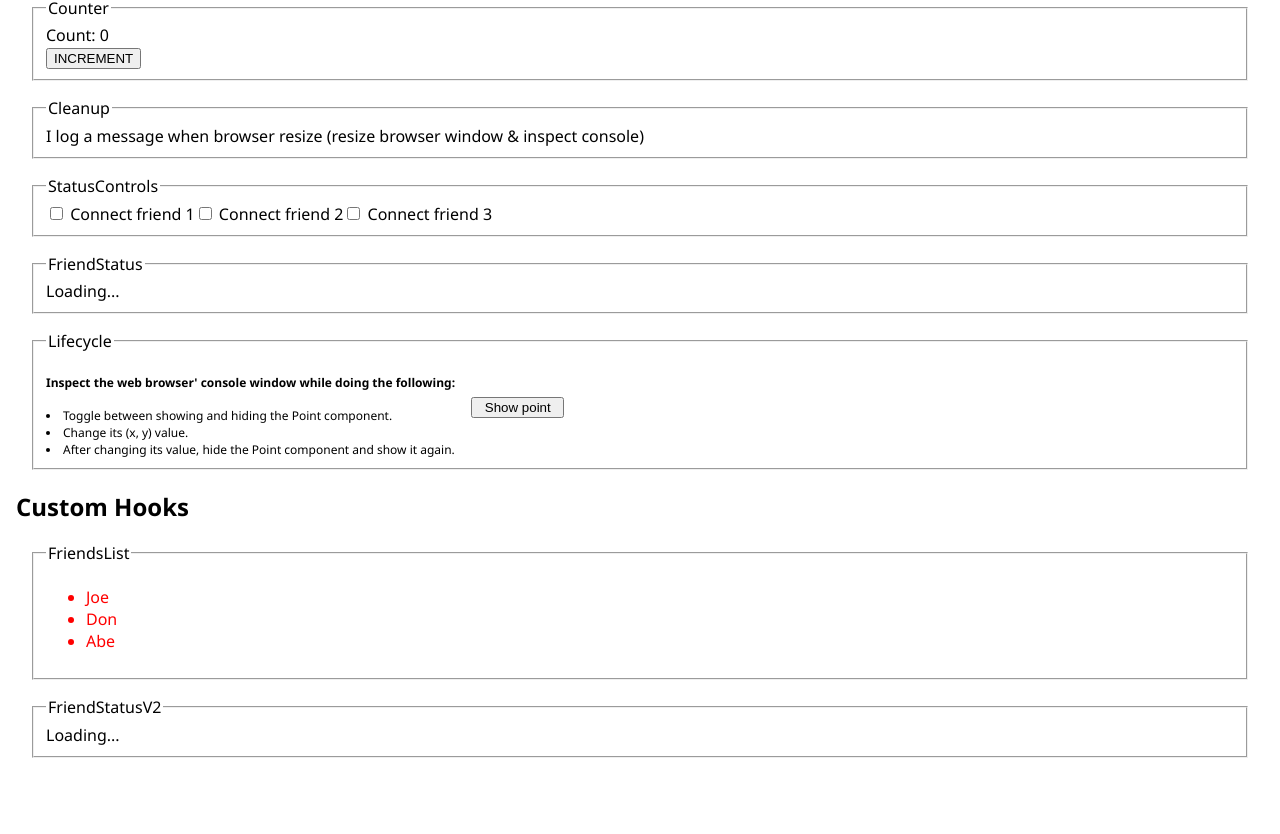
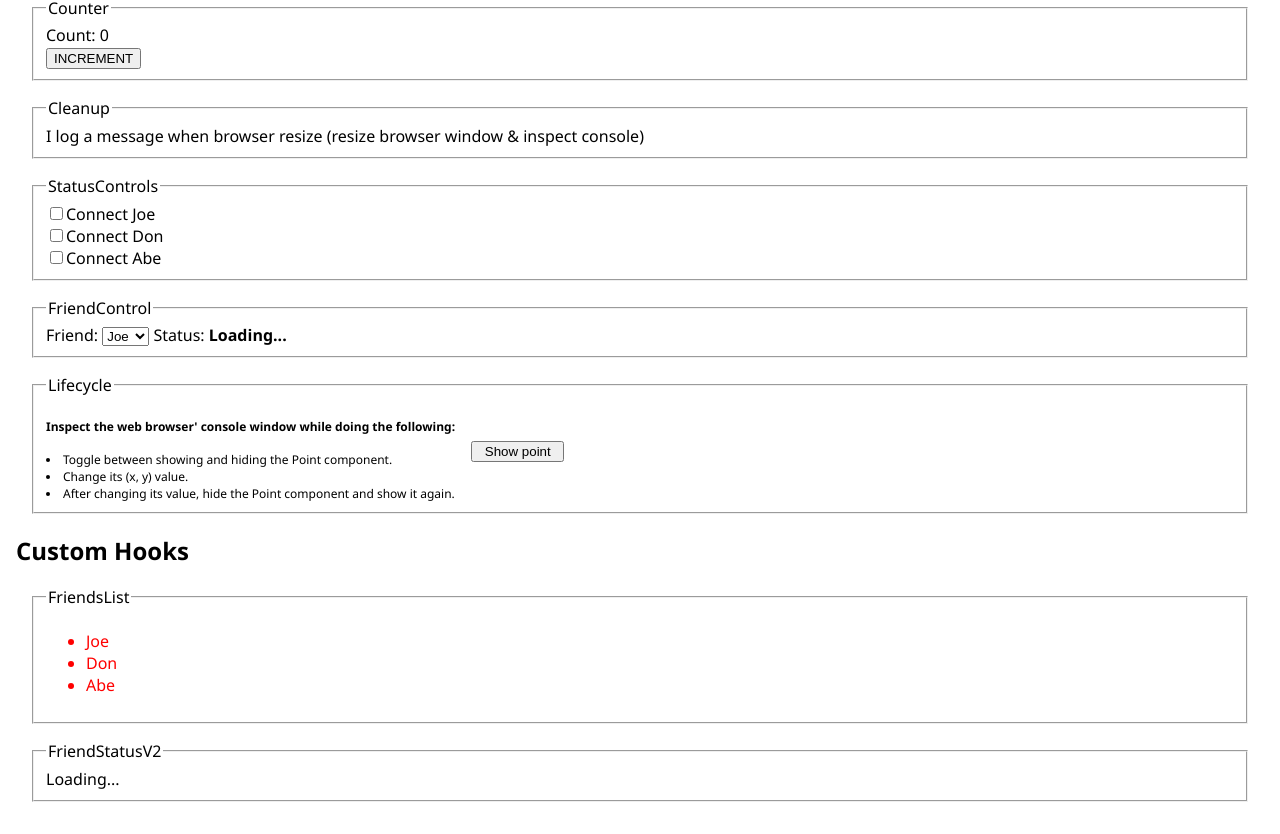
Before and after one commit to Shlomo-Moller/hooks, a React (Create React App) app: page / in a window 1280 px wide. Shown: the part 1170-2004 px from the top of the page. Before the commit the page ends 1960 px from the top, so only its background shows below. Built offline with nearby package versions, Linux system fonts and the light colour scheme; the HTML template or start-up script is replaced by a standard one.

Commit message:
Fix bugs related to ChatAPI usage

```diff
--- a/src/App.js
+++ b/src/App.js
@@ -5,12 +5,12 @@ import Fieldset from './components/Fieldset'
 import LogHi from './components/useEffect/LogHi'
 import Counter from './components/useEffect/Counter'
 import Cleanup from './components/useEffect/Cleanup'
-import FriendStatus from './components/useEffect/friendStatus/FriendStatus'
 import { friend } from './components/useEffect/friendStatus/util'
 import Lifecycle from './components/useEffect/lifecycle/Lifecycle'
 import FriendsList from './components/Custom Hooks/FriendsList'
 import FriendStatusV2 from './components/Custom Hooks/FriendStatusV2'
 import StatusControls from './components/useEffect/friendStatus/StatusControls'
+import FriendControl from './components/useEffect/friendStatus/FriendControl'
 
 const App = () => {
   return (
@@ -28,12 +28,12 @@ const App = () => {
         <Fieldset legend='HookRuleTest'><HookRuleTest                 /></Fieldset>
 
         <h2>useEffect</h2>
-        <Fieldset legend='LogHi'         ><LogHi                        /></Fieldset>
-        <Fieldset legend='Counter'       ><Counter                      /></Fieldset>
-        <Fieldset legend='Cleanup'       ><Cleanup                      /></Fieldset>
-        <Fieldset legend='StatusControls'><StatusControls               /></Fieldset>
-        <Fieldset legend='FriendStatus'  ><FriendStatus friend={friend} /></Fieldset>
-        <Fieldset legend='Lifecycle'     ><Lifecycle                    /></Fieldset>
+        <Fieldset legend='LogHi'         ><LogHi          /></Fieldset>
+        <Fieldset legend='Counter'       ><Counter        /></Fieldset>
+        <Fieldset legend='Cleanup'       ><Cleanup        /></Fieldset>
+        <Fieldset legend='StatusControls'><StatusControls /></Fieldset>
+        <Fieldset legend='FriendControl' ><FriendControl  /></Fieldset>
+        <Fieldset legend='Lifecycle'     ><Lifecycle      /></Fieldset>
 
         <h2>Custom Hooks</h2>
         <Fieldset legend='FriendsList'   ><FriendsList                    /></Fieldset>
--- /dev/null
+++ b/src/components/useEffect/friendStatus/FriendControl.js
@@ -0,0 +1,36 @@
+import { useState } from 'react'
+import FriendStatus from './FriendStatus'
+import friends from './../../Custom Hooks/friends'
+
+const FriendControl = () => {
+
+    const [friend, setFriend] = useState(friends[0])
+
+    const onChange = e => setFriend(friends[e.target.value - 1])
+
+    return (
+        <div className='friend-control'>
+
+            Friend:{` `}
+            <select value={friend?.id} onChange={onChange}>
+                {friends.map(
+                    f => (
+                        <option value={f?.id} key={f?.id}>
+                            {f?.name}
+                        </option>
+                    )
+                )}
+            </select>
+
+            {` `}Status:{` `}
+            {friends.map(
+                f => (
+                    <FriendStatus friend={f} className={f.id !== friend.id ? 'no-display' : ''} key={f.id} />
+                )
+            )}
+
+        </div>
+    )
+}
+
+export default FriendControl
--- a/src/components/useEffect/friendStatus/FriendStatus.js
+++ b/src/components/useEffect/friendStatus/FriendStatus.js
@@ -1,19 +1,21 @@
 import { useEffect, useState } from 'react'
 import {ChatAPI} from './util'
 
-const FriendStatus = ({ friend }) => {
+const FriendStatus = ({ friend, className }) => {
 
     const [isOnline, setIsOnline] = useState(null)
 
     useEffect(() => {
         const onStatusChange = status => setIsOnline(status.isOnline)
-        ChatAPI.subscribeToFriendStatus(friend.id, onStatusChange)
-        return () => ChatAPI.unsubscribeFromFriendStatus(friend.id, onStatusChange)
+        ChatAPI.subscribeToFriendStatus(friend?.id, onStatusChange)
+        return () => ChatAPI.unsubscribeFromFriendStatus(friend?.id, onStatusChange)
     })
 
-    if (isOnline === null)
-        return 'Loading...'
-    return isOnline ? 'Online' : 'Offline'
+    return (
+        <b className={'friend-status ' + (className || '')}>
+            {isOnline === null ? 'Loading...' : (isOnline ? 'Online' : 'Offline')}
+        </b>
+    )
 }
 
 export default FriendStatus
--- a/src/components/useEffect/friendStatus/StatusControls.js
+++ b/src/components/useEffect/friendStatus/StatusControls.js
@@ -1,9 +1,16 @@
+import friends from '../../Custom Hooks/friends'
+
 const StatusControls = () => {
     return (
         <div className='status-controls'>
-            <label><input type='checkbox' id='friend-status-1' /> Connect friend 1</label>
-            <label><input type='checkbox' id='friend-status-2' /> Connect friend 2</label>
-            <label><input type='checkbox' id='friend-status-3' /> Connect friend 3</label>
+            {friends.map(
+                f => (
+                    <label key={f.id}>
+                        <input type='checkbox' id={'friend-status-' + f.id} />
+                        Connect {f.name}<br />
+                    </label>
+                )
+            )}
         </div>
     )
 }
--- a/src/index.css
+++ b/src/index.css
@@ -2,3 +2,4 @@ body {
   margin: 0;
   font-family: 'Segoe UI';
 }
+.no-display { display: none }
```
